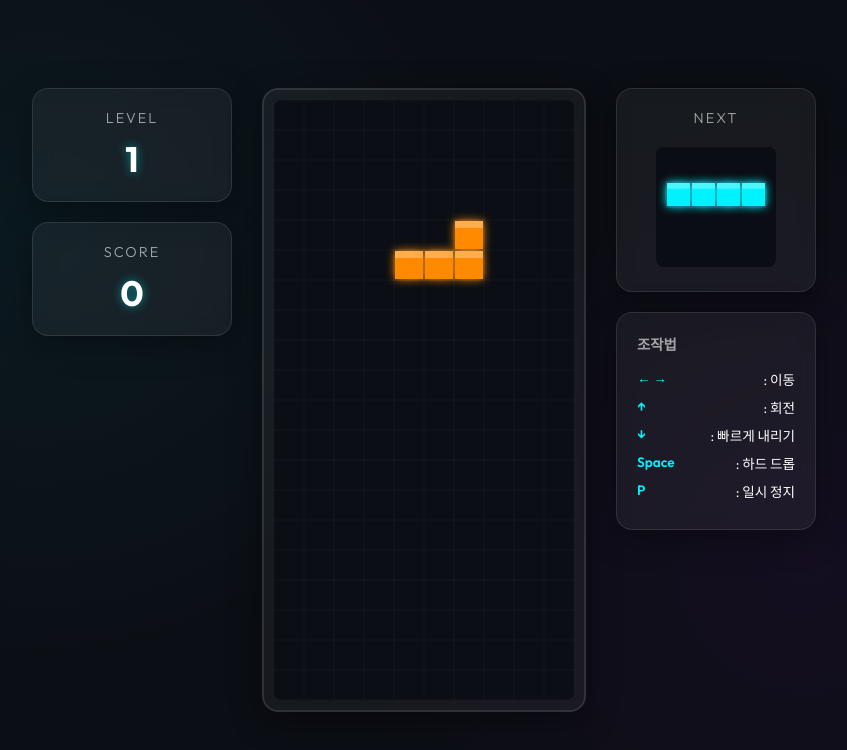
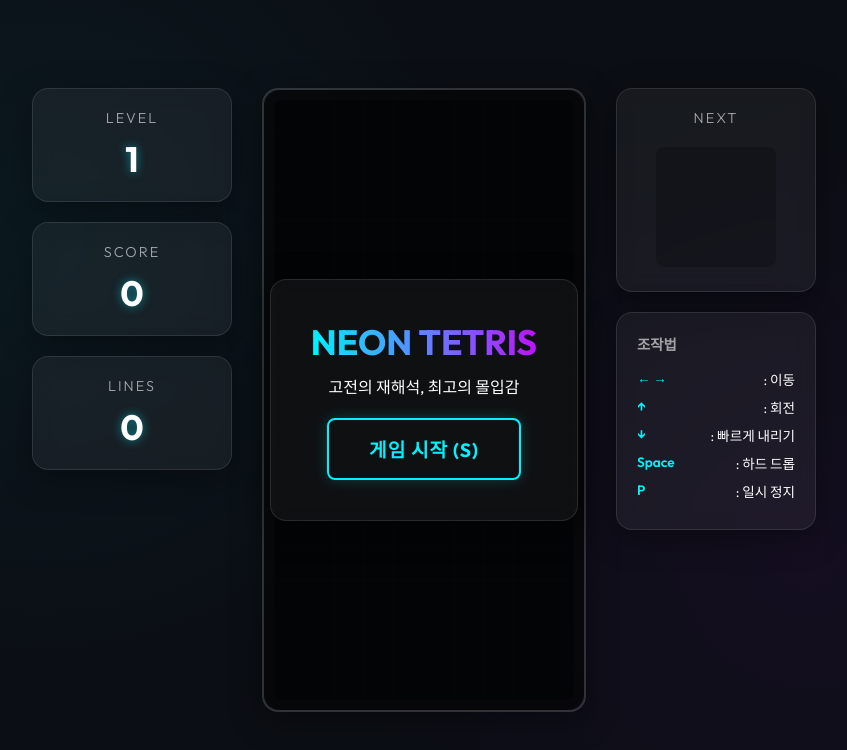
Before and after one commit to jimmyryu83-droid/Tetris, a plain HTML site: page index.html in a window 1280 px wide. Shown: the whole page, without its empty margins (216-1063 px from the left). Drawn offline with Linux system fonts and the light colour scheme.

Commit message:
Add start screen

```diff
--- a/game.js
+++ b/game.js
@@ -43,6 +43,7 @@
 let combo = 0;
 let gameOver = false;
 let paused = false;
+let gameStarted = false;
 
 // 파티클 시스템 (Particle System)
 let particles = [];
@@ -646,11 +647,24 @@
 let lastTime = 0;
 
 /**
+ * 게임 시작 (최초 실행)
+ * Start game
+ */
+function startGame() {
+    if (gameStarted) return;
+    gameStarted = true;
+    document.getElementById('start-screen').classList.add('hidden');
+    playerReset();
+    updateScore();
+    update();
+}
+
+/**
  * 메인 게임 루프
  * Main game loop
  */
 function update(time = 0) {
-    if (gameOver || paused) return;
+    if (gameOver || paused || !gameStarted) return;
 
     const deltaTime = time - lastTime;
     lastTime = time;
@@ -668,6 +682,13 @@
 
 // 키보드 이벤트 리스너 (Keyboard Controls)
 document.addEventListener('keydown', event => {
+    if (!gameStarted) {
+        if (event.key === 's' || event.key === 'S') {
+            startGame();
+        }
+        return;
+    }
+
     if (gameOver) {
         if (event.key === 'r' || event.key === 'R') {
             restartGame();
@@ -702,8 +723,9 @@
 });
 
 // 시작
+document.getElementById('start-btn').addEventListener('click', startGame);
 document.getElementById('restart-btn').addEventListener('click', restartGame);
 document.getElementById('submit-score-btn').addEventListener('click', updateRankings);
-playerReset();
+// 초기 화면 렌더링을 위해 draw 한 번 실행
+draw();
 updateScore();
-update();
--- a/index.html
+++ b/index.html
@@ -26,6 +26,15 @@
 
         <div class="board-container glass">
             <canvas id="tetris-board" width="300" height="600"></canvas>
+
+            <div id="start-screen" class="overlay">
+                <div class="overlay-content glass">
+                    <h1>NEON TETRIS</h1>
+                    <p>고전의 재해석, 최고의 몰입감</p>
+                    <button id="start-btn" class="primary-btn">게임 시작 (S)</button>
+                </div>
+            </div>
+
             <div id="game-over" class="overlay hidden">
                 <div class="overlay-content glass">
                     <h1>GAME OVER</h1>
--- a/style.css
+++ b/style.css
@@ -200,6 +200,18 @@
     box-shadow: 0 0 20px var(--neon-blue);
 }
 
+button.primary-btn {
+    border-width: 2px;
+    font-weight: 700;
+    font-size: 1.2rem;
+    padding: 15px 40px;
+    box-shadow: 0 0 15px rgba(0, 242, 255, 0.2);
+}
+
+button.primary-btn:hover {
+    box-shadow: 0 0 30px var(--neon-blue);
+}
+
 .controls-guide {
     padding: 20px;
 }
```
